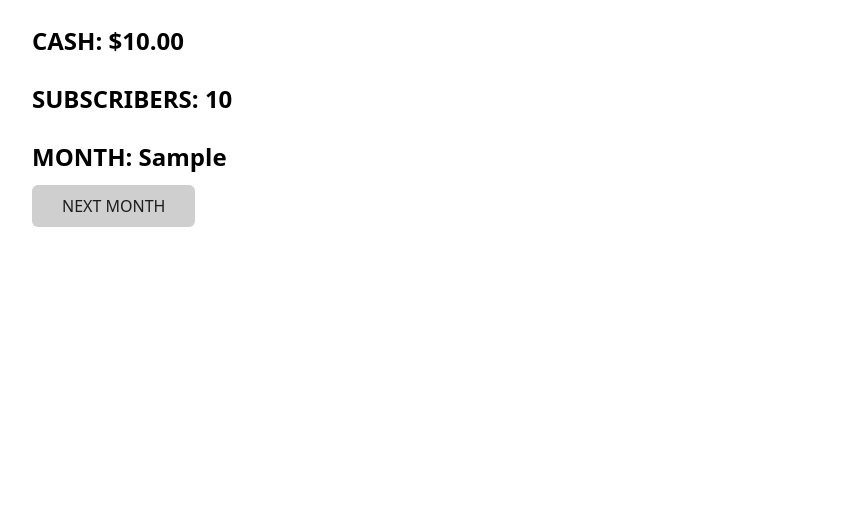
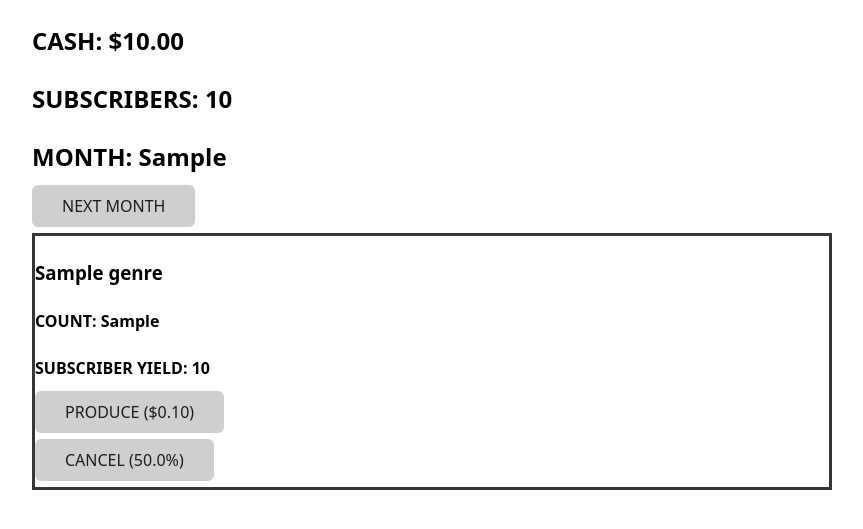
Before and after one commit to Nexeys/STOP3.lt, a Flask app: template templates/index.html in a window 1280 px wide. Shown: the part 42-571 px from the top of the page, without its empty margins (208-1071 px from the left). Run offline with Flask 3, Linux system fonts and the light colour scheme; the template is opened without the code that fills it: most values are stand-ins (such as "Sample title", 1, 10 or a date in 2020).

Commit message:
Implemented the ability to produce and cancel shows

```diff
--- a/app.py
+++ b/app.py
@@ -14,15 +14,17 @@ app.secret_key = os.environ.get("SECRET_KEY")
 app.jinja_env.filters["usd"] = usd
 app.jinja_env.filters["comma_format"] = comma_format
 
+BASE_CANCEL_PENALTY = 0.5
+
 @app.context_processor
 def inject_hud_data():
     """Automatically sends user stats to the HUD in layout.html on every page."""
     if "user_id" in session:
         user = db.get_user_data(session["user_id"])
         if user:
-            return {"hud_username": user["username"]}
+            return {"hud_username": user["username"], "penalty": BASE_CANCEL_PENALTY * 100}
 
-    return {}
+    return {"penalty": BASE_CANCEL_PENALTY * 100}
 
 
 @app.route("/")
@@ -34,7 +36,30 @@ def index():
     and renders the home screen.
     """
     game = db.get_game_data(session["user_id"])
-    return render_template("index.html", game = game)
+    portfolios = db.get_portfolio_data(game["id"])
+    return render_template("index.html", game = game, portfolios = portfolios)
+
+
+@app.route("/produce", methods=["POST"])
+def produce():
+    """Perform the action of buying tv show."""
+    genre = request.form.get("genre")
+    user_id = session["user_id"]
+    if not db.produce(genre, user_id):
+        flash("Not enough cash!")
+
+    return redirect("/")
+
+
+@app.route("/cancel", methods=["POST"])
+def cancel():
+    """Perform the action of selling tv show."""
+    genre = request.form.get("genre")
+    user_id = session["user_id"]
+    if not db.cancel(genre, user_id, BASE_CANCEL_PENALTY):
+        flash("You don't have any episodes!")
+
+    return redirect("/")
 
 
 @app.route("/register", methods=["GET", "POST"])
--- a/db.py
+++ b/db.py
@@ -46,3 +46,36 @@ def generate_new_game(user_id):
     conn.execute("INSERT INTO portfolios (game_id, genre) SELECT ?, name FROM genres", (game_id,))
     conn.commit()
     conn.close()
+
+def get_portfolio_data(game_id):
+    conn = get_db_connection()
+    portfolios = conn.execute("SELECT p.genre, p.episodes_produced, g.base_cost, g.base_subscriber_yield FROM portfolios p JOIN genres g ON p.genre = g.name WHERE p.game_id = ?", (game_id,)).fetchall()
+    conn.close()
+    return portfolios
+
+def produce(genre, user_id):
+    conn = get_db_connection()
+    game = conn.execute("SELECT id, cash FROM games WHERE user_id = ? AND status = 'ACTIVE'", (user_id,)).fetchone()
+    if game["cash"] >= (cost := conn.execute("SELECT base_cost FROM genres WHERE name = ?", (genre,)).fetchone()["base_cost"]):
+        conn.execute("UPDATE portfolios SET episodes_produced = episodes_produced + 1 WHERE game_id = ? and genre = ?", (game["id"], genre))
+        conn.execute("UPDATE games SET cash = cash - ? WHERE id = ?", (cost, game["id"]))
+        conn.commit()
+        conn.close()
+        return True
+    else:
+        conn.close()
+        return False
+
+def cancel(genre, user_id, penalty):
+    conn = get_db_connection()
+    game = conn.execute("SELECT id, cash FROM games WHERE user_id = ? AND status = 'ACTIVE'", (user_id,)).fetchone()
+    if conn.execute("SELECT episodes_produced FROM portfolios WHERE game_id = ? AND genre = ?", (game["id"], genre)).fetchone()["episodes_produced"] > 0:
+        cash_return = penalty * conn.execute("SELECT base_cost FROM genres WHERE name = ?", (genre,)).fetchone()["base_cost"]
+        conn.execute("UPDATE portfolios SET episodes_produced = episodes_produced - 1 WHERE game_id = ? and genre = ?", (game["id"], genre))
+        conn.execute("UPDATE games SET cash = cash + ? WHERE id = ?", (cash_return, game["id"]))
+        conn.commit()
+        conn.close()
+        return True
+    else:
+        conn.close()
+        return False
--- a/templates/index.html
+++ b/templates/index.html
@@ -1,6 +1,9 @@
 {% extends "layout.html" %}
 
 {% block title %} HUD {% endblock %}
+{% block stylesheet %}
+<link rel="stylesheet" href="{{ url_for('static', filename='index.css') }}">
+{% endblock %}
 
 {% block main %}
     <h2>CASH: {{ game.cash | usd }}</h2>
@@ -9,4 +12,17 @@
     <form action="/next">
         <button type="submit">NEXT MONTH</button>
     </form>
+    {% for portfolio in portfolios %}
+    <div class="portfolio">
+        <h3>{{ portfolio.genre }}</h3>
+        <h4>COUNT: {{ portfolio.episodes_produced }}</h4>
+        <h4>SUBSCRIBER YIELD: {{ portfolio.base_subscriber_yield | comma_format }}</h4>
+        <form action="/produce" method="POST">
+            <button type="submit" name="genre" value="{{ portfolio.genre }}">PRODUCE ({{ portfolio.base_cost | usd }})</button>
+        </form>
+        <form action="/cancel" method="POST">
+            <button type="submit" name="genre" value="{{ portfolio.genre }}">CANCEL ({{ penalty }}%)</button>
+        </form>
+    </div>
+    {% endfor %}
 {% endblock %}
--- a/templates/layout.html
+++ b/templates/layout.html
@@ -3,6 +3,7 @@
   <head>
     <meta charset="UTF-8" />
     <title>STOP3.lt: {% block title %}{% endblock %}</title>
+    {% block stylesheet %}{% endblock %}
     <link
       rel="stylesheet"
       href="https://cdn.jsdelivr.net/npm/water.css@2/out/water.css"
```
